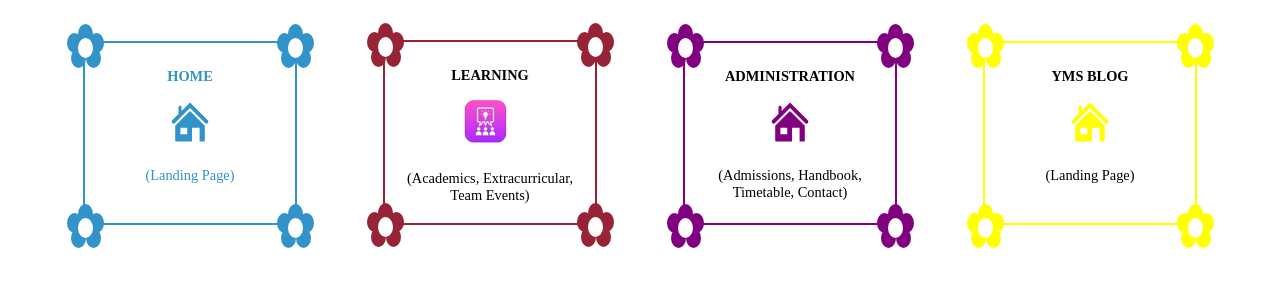
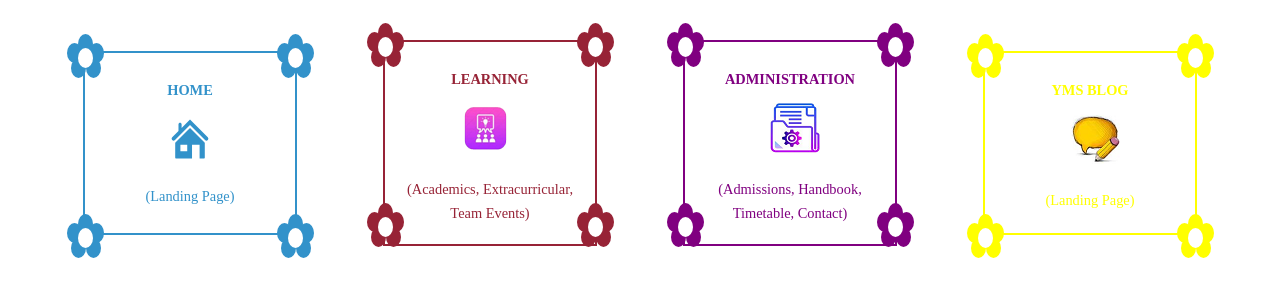
Before and after one commit to realsbd/yewande, a plain HTML site: page index.html in a window 1280 px wide. Drawn offline with Linux system fonts and the light colour scheme.

Commit message:
icon has been fix

```diff
--- a/css.css
+++ b/css.css
@@ -69,24 +69,30 @@
     min-height: 170px;
     width: 200px;
     margin:  auto;
+    /* padding-bottom: 20px; */
     padding: 5px;
+    justify-content: center
 }
 .home{
     border: var(--home-color) 2px solid;
 }
 .learning{
-    border: var(--learning-color) 2px solid
+    border: var(--learning-color) 2px solid;
+    color: var(--learning-color);
 }
 .admin{
-    border: var(--admin-color) 2px solid
+    border: var(--admin-color) 2px solid;
+    color: var(--admin-color);
 }
 .blog{
-    border: var(--blog-color) 2px solid
+    border: var(--blog-color) 2px solid;
+    color: var(--blog-color);
 }
 h2, p {
     text-align: center;
     font-size: .9em;
     margin-top: 20px;
+    line-height: 1.5rem
 }
 svg{
     width: 50px;
@@ -103,10 +109,14 @@ svg{
     width: 30%
 }
 .svg-admin{
-    fill: var(--admin-color)
+    display: block;
+    margin: auto;
+    width: 20%;
 }
 .svg-blog{
-    fill: var(--blog-color)
+    display: block;
+    margin: auto;
+    width: 20%;
 }
 
 body{
--- a/index.html
+++ b/index.html
@@ -44,7 +44,7 @@
             </div>
             <h2>ADMINISTRATION</h2>
             <div class="svg-admin">
-                <svg height="64px" id="Layer_1" style="enable-background:new 0 0 64 64;" version="1.1" viewBox="0 0 64 64" width="64px" xml:space="preserve" xmlns="http://www.w3.org/2000/svg" xmlns:xlink="http://www.w3.org/1999/xlink"><g><path d="M13.068,36.785v19.236c0,0.483,0.392,0.876,0.876,0.876h20.645V39.479h9.698v17.418h5.769c0.485,0,0.876-0.393,0.876-0.876   V36.785l-18.921-18.84L13.068,36.785z M28.464,47.594h-8.751v-8.114h8.751V47.594z"/><path d="M54.767,29.868L32.001,7.103l-10.74,10.739v-4.726c0-1.104-0.896-2-2-2s-2,0.896-2,2v8.726l-8.027,8.026   c-0.977,0.977-0.977,2.56,0,3.536c0.488,0.488,1.128,0.732,1.768,0.732s1.279-0.244,1.768-0.731l19.232-19.23l19.23,19.229   c0.977,0.977,2.559,0.977,3.535,0C55.743,32.427,55.743,30.844,54.767,29.868z"/></g><g/><g/><g/><g/><g/><g/></svg>
+                <img src="admin2.png" alt="">
             </div>
             <p>(Admissions, Handbook, Timetable, Contact)</p>
         </div>
@@ -57,7 +57,7 @@
             </div>
             <h2>YMS BLOG</h2>
             <div class="svg-blog">
-                <svg height="64px" id="Layer_1" style="enable-background:new 0 0 64 64;" version="1.1" viewBox="0 0 64 64" width="64px" xml:space="preserve" xmlns="http://www.w3.org/2000/svg" xmlns:xlink="http://www.w3.org/1999/xlink"><g><path d="M13.068,36.785v19.236c0,0.483,0.392,0.876,0.876,0.876h20.645V39.479h9.698v17.418h5.769c0.485,0,0.876-0.393,0.876-0.876   V36.785l-18.921-18.84L13.068,36.785z M28.464,47.594h-8.751v-8.114h8.751V47.594z"/><path d="M54.767,29.868L32.001,7.103l-10.74,10.739v-4.726c0-1.104-0.896-2-2-2s-2,0.896-2,2v8.726l-8.027,8.026   c-0.977,0.977-0.977,2.56,0,3.536c0.488,0.488,1.128,0.732,1.768,0.732s1.279-0.244,1.768-0.731l19.232-19.23l19.23,19.229   c0.977,0.977,2.559,0.977,3.535,0C55.743,32.427,55.743,30.844,54.767,29.868z"/></g><g/><g/><g/><g/><g/><g/></svg>
+                <img src="blog.png" alt="">
             </div>
             <p>(Landing Page)</p>
         </div>
```
Also changed, not shown: admin2.png (added), blog.png (added).
